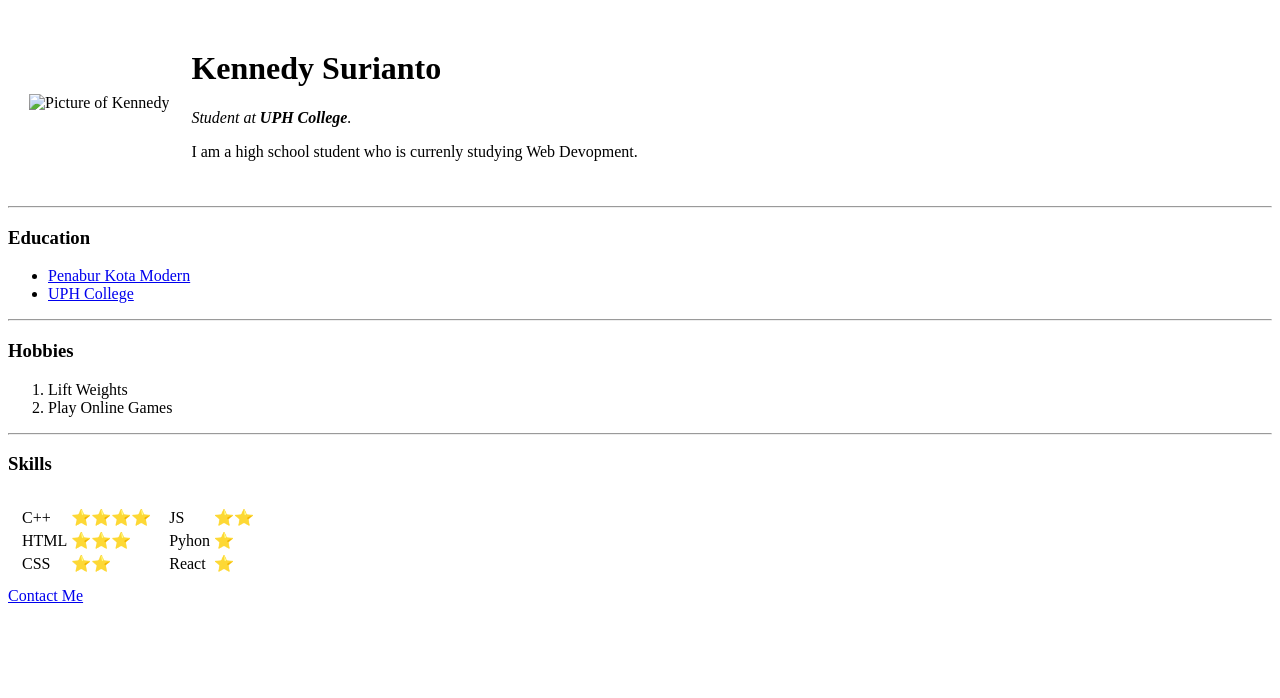
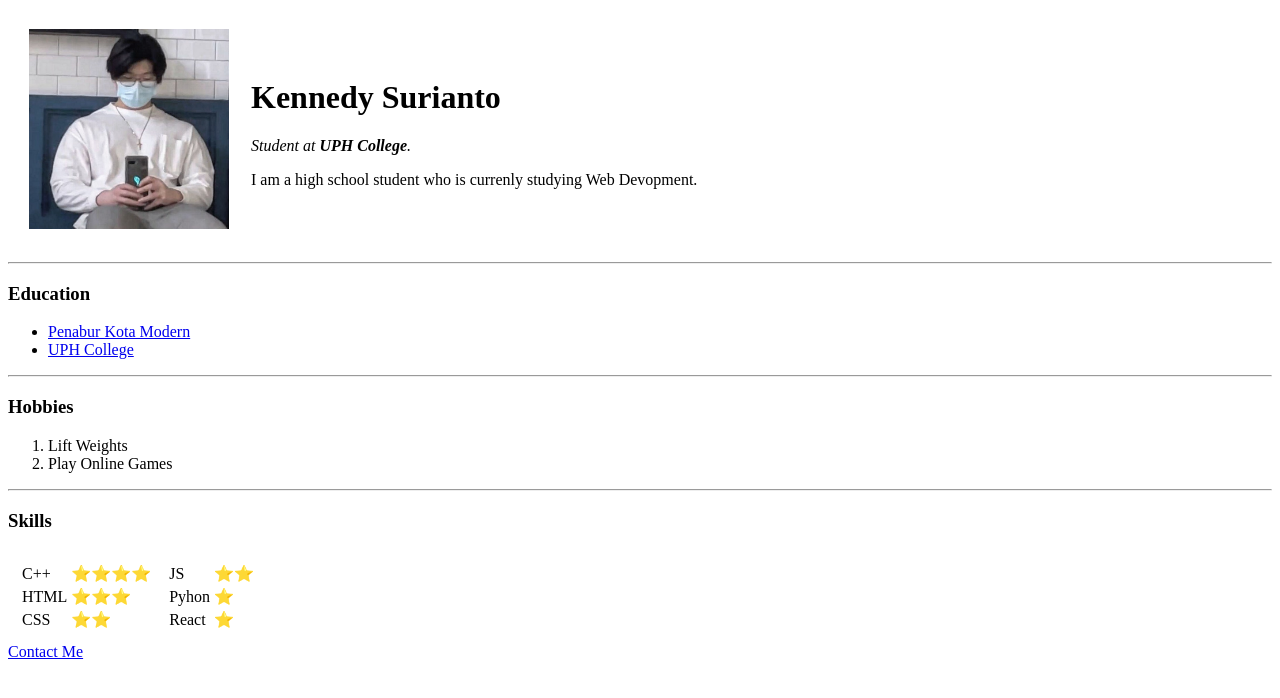
Before and after one commit to n3dy/cv, a plain HTML site: page index.html in a window 1280 px wide. Drawn offline with Linux system fonts and the light colour scheme.

Commit message:
Update index.html

```diff
--- a/index.html
+++ b/index.html
@@ -7,7 +7,7 @@
         <table cellspacing="20px">
         <tr>
             <td>
-                <img src="\HTML - Personal Site\picture.jpg" alt="Picture of Kennedy" width="200px">
+                <img src="picture.jpg" alt="Picture of Kennedy" width="200px">
             </td>
             <td>
                 <h1>Kennedy Surianto</h1>
```
